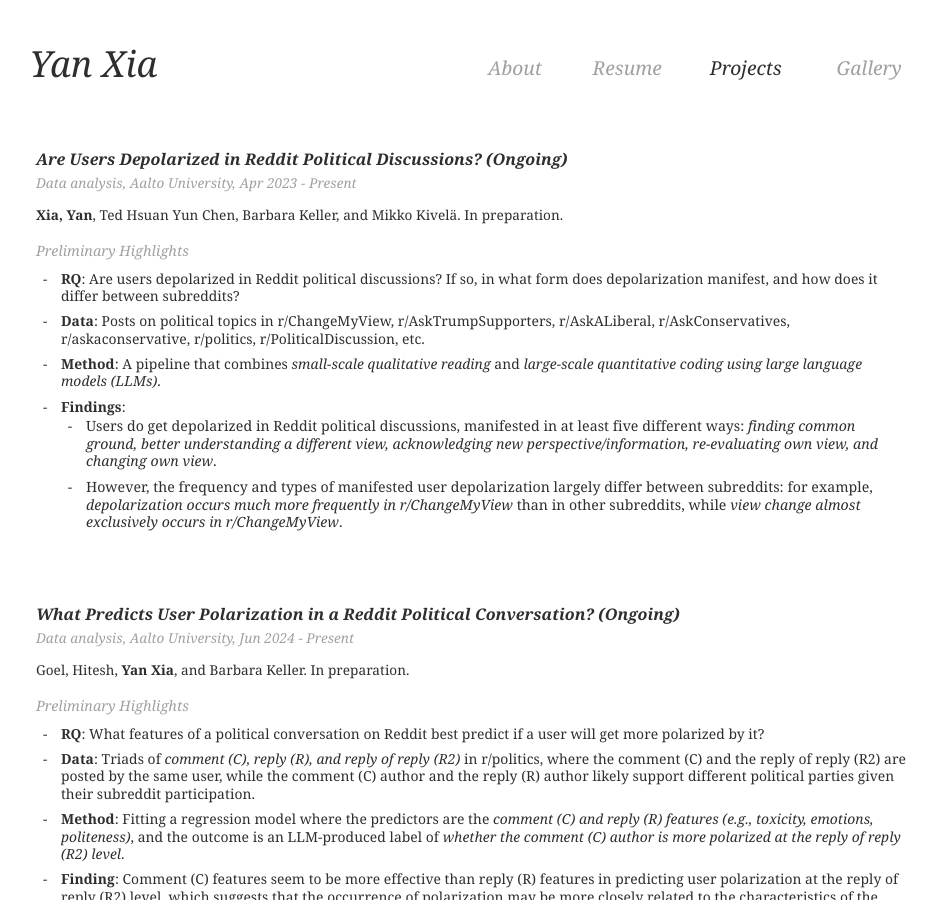
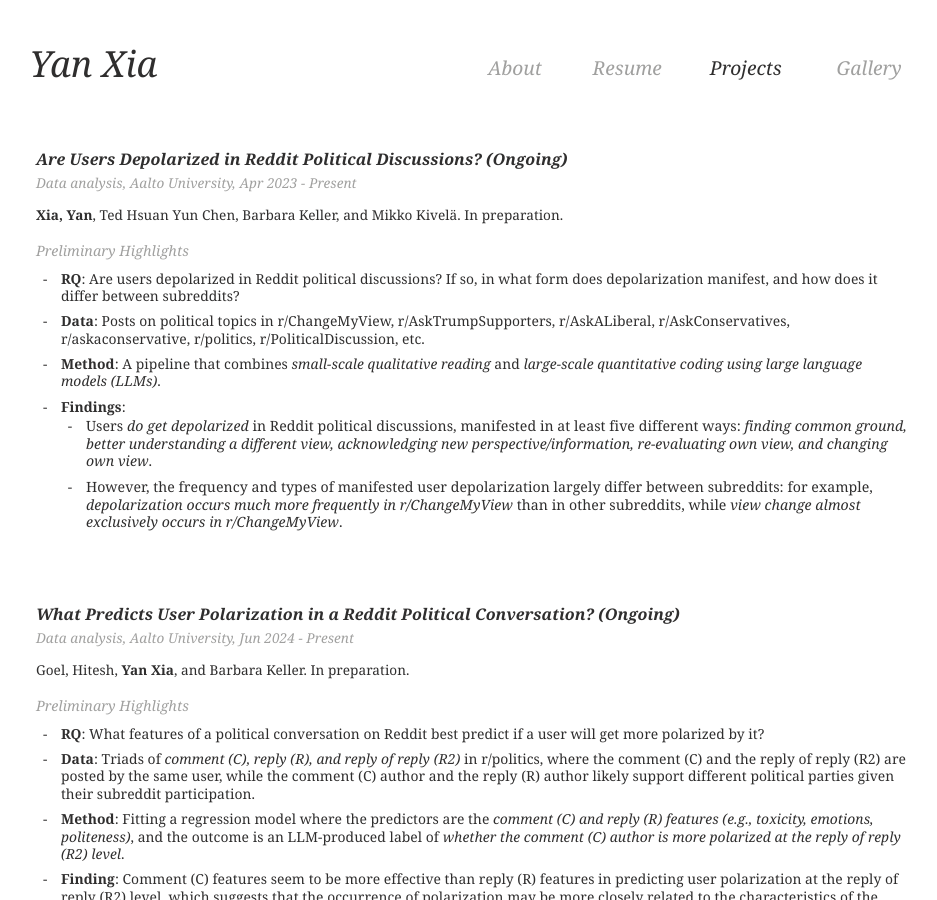
Before and after one commit to yanxxia/yanxxia.github.io, a Jekyll site: the page built from projects.html, in a window 1280 px wide and 900 px high. Shown: the whole window, without its empty margins (168-1105 px from the left). Built offline with Jekyll 4.4.1, drawn with Linux system fonts in a browser that asks for light colours.

Commit message:
Update 2024

```diff
--- a/projects.html
+++ b/projects.html
@@ -22,7 +22,7 @@ title: Yan Xia | Projects
           <li><b>Method</b>: A pipeline that combines <i>small-scale qualitative reading</i> and <i>large-scale quantitative coding using large language models (LLMs)</i>.</li>
           <li><b>Findings</b>:
             <ul>
-              <li>Users do get depolarized in Reddit political discussions, manifested in at least five different ways: <i>finding common ground, better understanding a different view, acknowledging new perspective/information, re-evaluating own view, and changing own view</i>.</li>
+              <li>Users <i>do get depolarized</i> in Reddit political discussions, manifested in at least five different ways: <i>finding common ground, better understanding a different view, acknowledging new perspective/information, re-evaluating own view, and changing own view</i>.</li>
               <li>However, the frequency and types of manifested user depolarization largely differ between subreddits: for example, <i>depolarization occurs much more frequently in r/ChangeMyView</i> than in other subreddits, while <i>view change almost exclusively occurs in r/ChangeMyView</i>.</li>
             </ul>
           </li>
```
